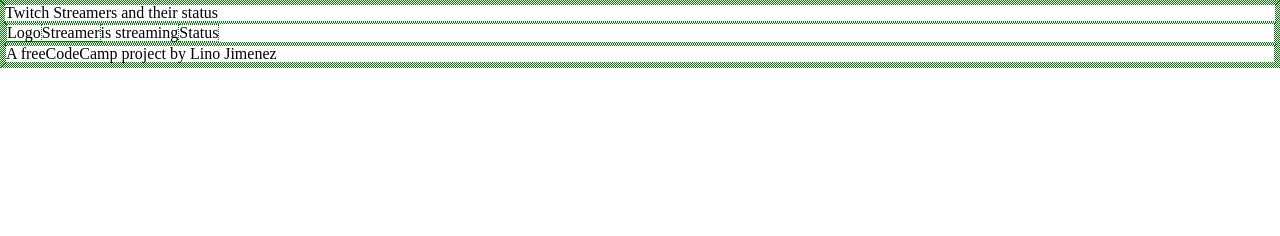
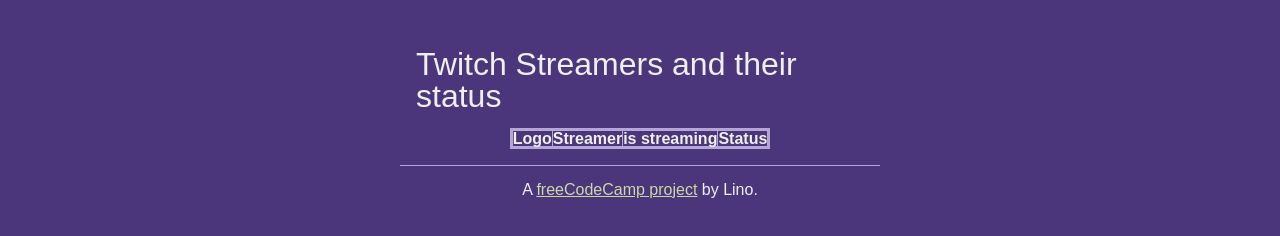
Before and after one commit to zenm/twitch-status, a plain HTML site: page index.html in a window 1280 px wide. Drawn offline with nearby package versions, Linux system fonts and the light colour scheme; a web font is replaced by a local one.

Commit message:
Added styles and README

```diff
--- a/index.html
+++ b/index.html
@@ -8,7 +8,7 @@
   </head>
   <body>
   <div class="container">
-    <div class="">
+    <div class="title-table">
       <h1>Twitch Streamers and their status</h1>
       <div class="all-streamers">
         <div class="stream">
@@ -25,7 +25,7 @@
         </div>
       </div>
       <footer>
-        <h6>A freeCodeCamp project by Lino Jimenez</h6>
+        <h6>A <a href="https://www.freecodecamp.com/challenges/use-the-twitchtv-json-api" target="_blank">freeCodeCamp project</a> by Lino.</h6>
       </footer>
     </div>
   </div>
--- a/resources/styles/master.css
+++ b/resources/styles/master.css
@@ -1,4 +1,77 @@
-*,
+@font-face {
+  font-family: 'Source Sans Pro';
+  font-style: normal;
+  font-weight: 400;
+  src: local('Source Sans Pro Regular'), local('SourceSansPro-Regular'), url(https://fonts.gstatic.com/s/sourcesanspro/v10/ODelI1aHBYDBqgeIAH2zlNV_2ngZ8dMf8fLgjYEouxg.woff2) format('woff2');
+  unicode-range: U+0000-00FF, U+0131, U+0152-0153, U+02C6, U+02DA, U+02DC, U+2000-206F, U+2074, U+20AC, U+2212, U+2215;
+}
+
+@font-face {
+  font-family: 'Source Sans Pro';
+  font-style: normal;
+  font-weight: 600;
+  src: local('Source Sans Pro SemiBold'), local('SourceSansPro-SemiBold'), url(https://fonts.gstatic.com/s/sourcesanspro/v10/toadOcfmlt9b38dHJxOBGCOFnW3Jk0f09zW_Yln67Ac.woff2) format('woff2');
+  unicode-range: U+0000-00FF, U+0131, U+0152-0153, U+02C6, U+02DA, U+02DC, U+2000-206F, U+2074, U+20AC, U+2212, U+2215;
+}
+
+/**,
 body {
   border: 1px dotted green;
+}*/
+
+html {
+  font-size: 16px;
 }
+
+body {
+  background-color: #4B367C;
+  font-family: 'Source Sans Pro', sans-serif;
+  color: #efefef;
+  font-size: 1rem;
+}
+
+a {
+  color: HSL(78, 39%, 75%);
+}
+
+.title-table {
+  max-width: 30rem;
+  margin: 3rem auto;
+}
+
+.title-table h1 {
+  margin: 1rem;
+  font-size: 2rem;
+}
+
+table {
+  margin: 1rem auto;
+  border: .2rem solid hsl(258, 39%, 75%);
+}
+
+th,
+td {
+  border: .1rem solid hsl(258, 39%, 75%);
+}
+
+th {
+  font-weight: 600;
+}
+
+td {
+  vertical-align: middle;
+}
+
+.streamer-logo img {
+  width: 3rem;
+  height: 3rem;
+}
+
+footer {
+  border-top: .1rem solid hsl(258, 39%, 75%);
+  text-align: center;
+}
+
+footer h6 {
+  margin: 1rem 0 0 0;
+}
```
Also changed, not shown: 1 other file.
